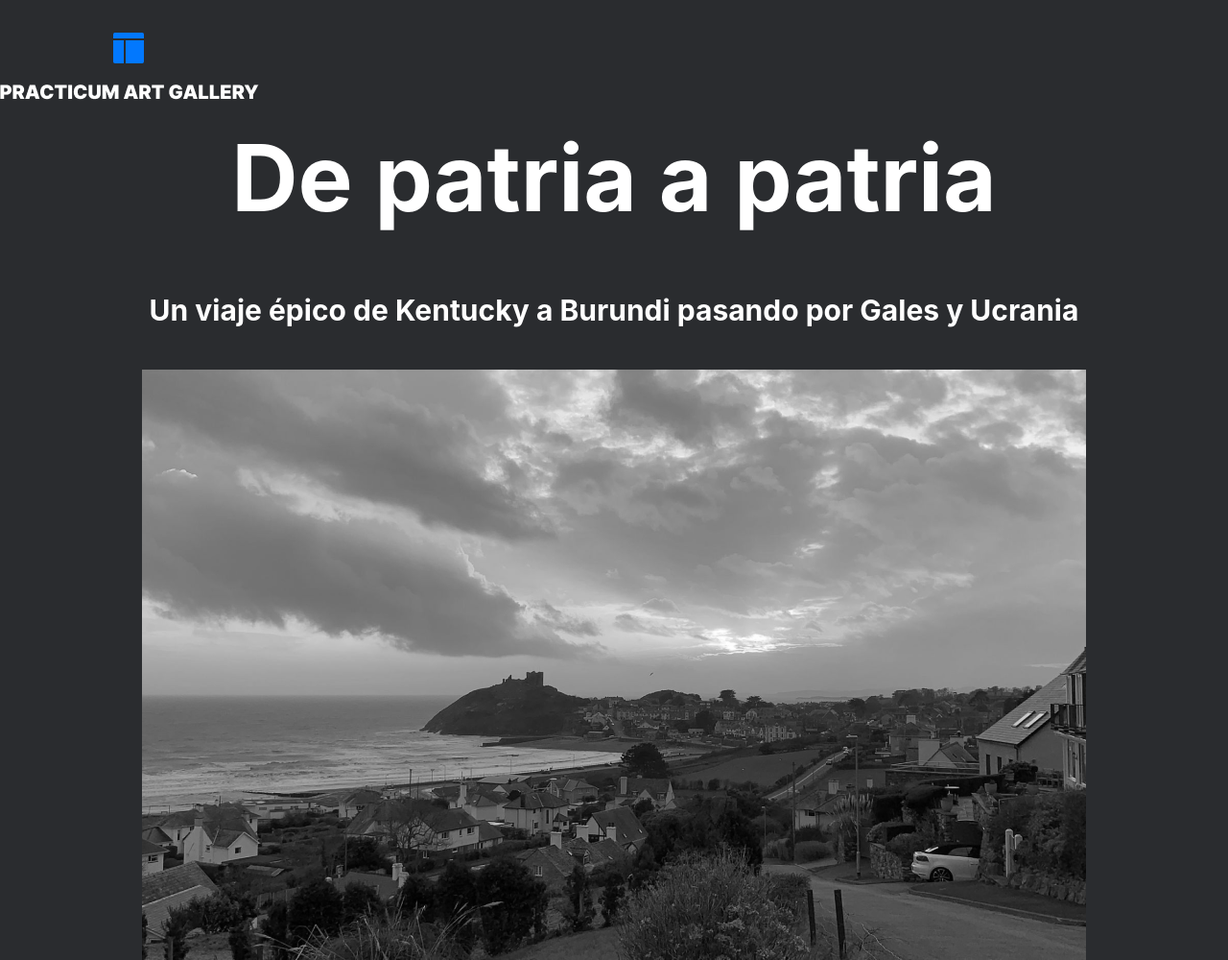
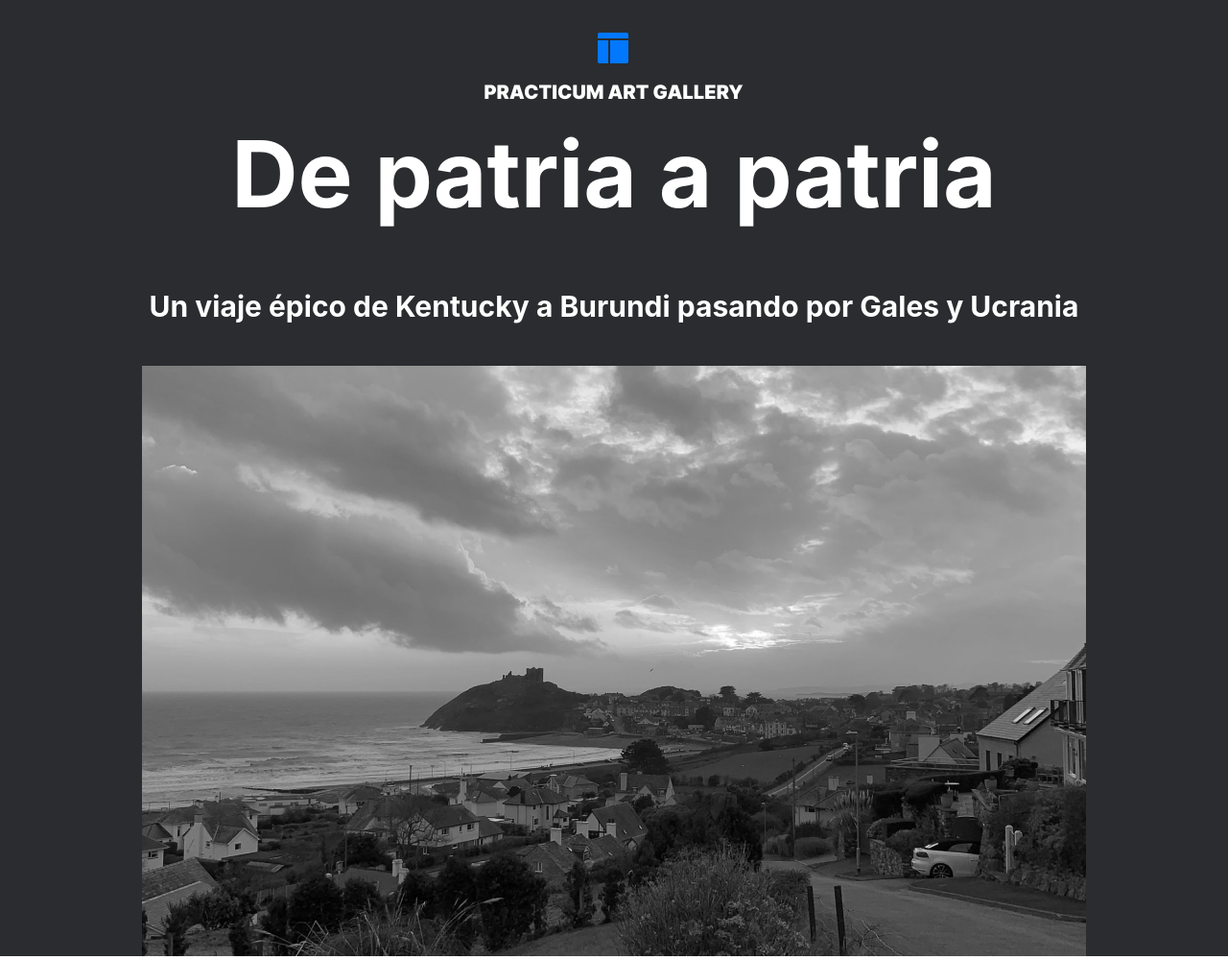
Before and after one commit to cgomezhub/web_project_3_esp, a plain HTML site: page index.html in a window 1280 px wide. Shown: the whole page at 96% size. Drawn offline with Linux system fonts and the light colour scheme.

Commit message:
header y lead listos

```diff
--- a/blocks/header/header.css
+++ b/blocks/header/header.css
@@ -2,4 +2,6 @@
     width: 100%;
     padding-top: 34px;
     margin: auto;
+    display: flex;
+
 }
--- a/blocks/logo/logo.css
+++ b/blocks/logo/logo.css
@@ -1,3 +1,3 @@
 .logo{
-    margin: auto;
+    margin: 0 auto;
 }
```
